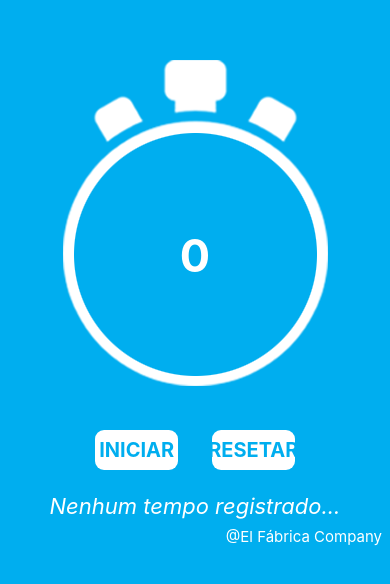
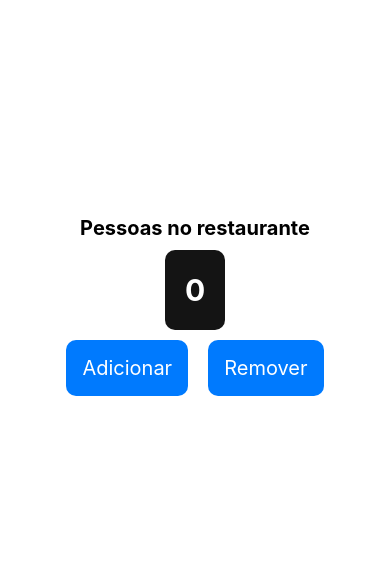
Before and after one commit to ElFabrica/RandomReact, a React Native app: screen / in a window 390 px wide. Shown: the part 116-700 px from the top of the page. Built offline with nearby package versions, Linux system fonts and the light colour scheme.

Commit message:
app Contagem no restaurante

```diff
--- a/App.js
+++ b/App.js
@@ -1,91 +1,47 @@
-import React, { cloneElement, useState } from "react"
-import { View, Text, StyleSheet, Image, TouchableOpacity } from "react-native"
-
-let timer = null
-let ss = 0
-let mm = 0
-let hh = 0
+import React, { useState } from "react"
+import { View, Text, StyleSheet, TouchableOpacity } from "react-native"
 
 function App() {
-  const [numero, setNumero] = useState(0)
-  const [botao, setBotao] = useState("INICIAR")
-  const [ultimo, setUltimo] = useState(null)
+  const [pessoaTotal, statePessoasTotal] = useState(10)
+  const [pessoas, statepessoas] = useState(0)
 
-function start(){
-  if(timer !== null){
-      //Aqui pausa o timer
-      clearInterval(timer)
-      timer = null
-      setBotao("INICIAR")
+  function adicionar() {
+    if (pessoas == pessoaTotal) {
+      return
+    }
+    statepessoas(pessoas + 1)
+  }
 
-  }else{
-    //Reativar o timer
-    timer = setInterval(()=>{
-      ss++
+  function diminuir() {
+    if (pessoas == 0) {
+      return
+    }
+    statepessoas(pessoas - 1)
 
-      if(ss == 60){
-        ss = 0
-        mm++
-      }
-      if(mm == 60){
-        mm = 0
-        hh++
-      }
-
-      let format = `${hh < 10 ? "0" + hh: hh}:${mm < 10 ? "0" + mm: mm}:${ss < 10 ? "0" + ss : ss}`
-
-      setNumero(format)
-    }, 1000)
-
-    setBotao("PAUSAR")
   }
-}
-function clean() {
-  if(timer !==null){
-    //Parar o timer
-    clearInterval(timer)
-    timer = null
-  }
-  setUltimo(numero)
-  setNumero(0)
-  ss = 0
-  mm = 0
-  hh = 0
-
-  setBotao("INICIAR")
-
-}
   return (
 
     <View style={styles.conteiner}>
+      <Text style={styles.title}>Pessoas no restaurante</Text>
 
-      <Image source={require("./src/crono.png")} />
+      <View style={styles.qtdPessoas}>
+        <Text style={{ color: "#FFFFFF", fontSize: 30, fontWeight: "bold" }}>{pessoas}</Text>
+      </View>
 
-      <Text style={styles.time}>{numero}</Text>
+      <Text style= {pessoas == pessoaTotal ? styles.textSucess : styles.textFail}>O restaurante está no seu limite de pessoas</Text>
 
-      <View style={styles.btnArea}>
+      <View style={styles.footer}>
+        <View>
+          <TouchableOpacity style={styles.btn} onPress={adicionar}>
+            <Text style={styles.textBtn}>Adicionar</Text>
+          </TouchableOpacity>
+        </View>
 
-        <TouchableOpacity style ={styles.btn} onPress={start}>
-          <Text style ={styles.btnText}>{botao}</Text>
+        <TouchableOpacity style={styles.btn} onPress={diminuir}>
+          <Text style={styles.textBtn}>Remover</Text>
         </TouchableOpacity>
-
-        <TouchableOpacity style ={styles.btn} onPress={clean}>
-          <Text style ={styles.btnText} >RESETAR</Text>
-        </TouchableOpacity>
-
-      </View>
-      <View style={styles.areaUltima}>
-        <Text style ={styles.textoCorrida}>
-          {ultimo ? `Ultimo tempo ${ultimo}`: "Nenhum tempo registrado..."}
-        </Text>
-
-      </View>
-      <View style ={{alignItems:"flex-end", justifyContent: "flex-end", width: "100%", alignContent: "flex-end", margin:"12", padding: 8  }}>
-      <Text style={{color: "#FFFFFF", fontSize:15}}>@El Fábrica Company</Text>
       </View>
     </View>
-
-
   )
 }
 const styles = StyleSheet.create({
@@ -94,40 +50,51 @@ const styles = StyleSheet.create({
     flex: 1,
     justifyContent: "center",
     alignItems: "center",
-    backgroundColor: "#00AEEF"
+    gap: 10
   },
-  time: {
-    marginTop: -160,
-    fontSize: 45,
-    fontWeight: "bold",
-    color: "#FFFFFF"
+
+  footer: {
+    flexDirection: "row",
+    gap: 20,
   },
-  btnArea:{
-    flexDirection: "row",
-    marginTop: 130,
-    height: 40
+  title: {
+    fontSize: 20,
+    fontWeight: "bold"
   },
-  btn:{
-  flex: 1,
-  justifyContent: "center",
-  alignItems: "center",
-  backgroundColor: "#FFFFFF",
-  height: 40,
-  margin: 17,
-  borderRadius: 9
+  qtdPessoas: {
+    color: "#FFFFFF",
+    backgroundColor: "#141414",
+    width: 60,
+    height: 80,
+    borderRadius: 10,
+    justifyContent: "center",
+    alignItems: "center"
+
   },
-  btnText:{
-    fontSize: 20,
-    fontWeight: "bold",
-    color: "#00AEEF"
+  textFail:{
+    display: "none"
   },
-  areaUltima:{
-    marginTop: 40
+  textSucess:{
+    backgroundColor: "#FCB135",
+    borderRadius: 10,
+    padding: 8
   },
-  textoCorrida:{
-      fontSize: 22,
-      color: "#FFFFFF",
-      fontStyle:"italic"
+
+  btn: {
+    backgroundColor: "#007AFE",
+    padding: 16,
+    borderRadius: 10
+  },
+  btnOpacity: {
+    backgroundColor: "#007AFE",
+    padding: 16,
+    borderRadius: 10,
+    opacity: 40
+
+  },
+  textBtn: {
+    color: "#FFFFFF",
+    fontSize: 20
   }
 })
 
```
